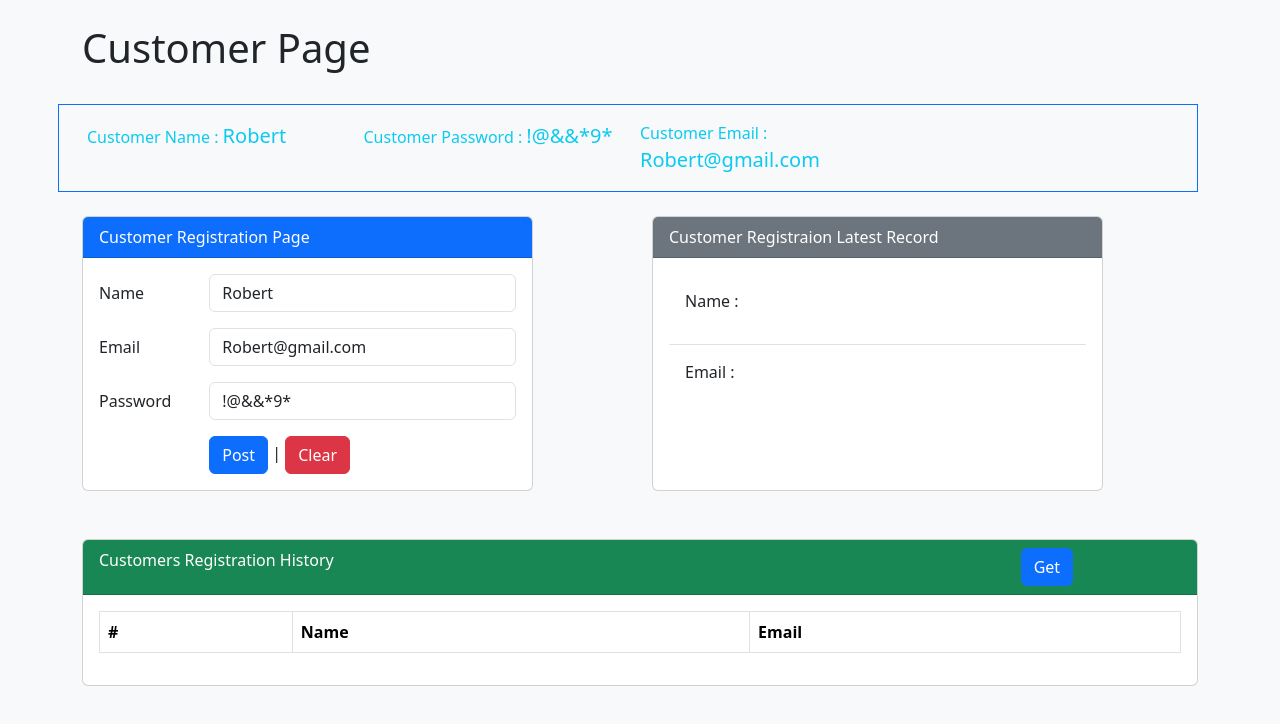
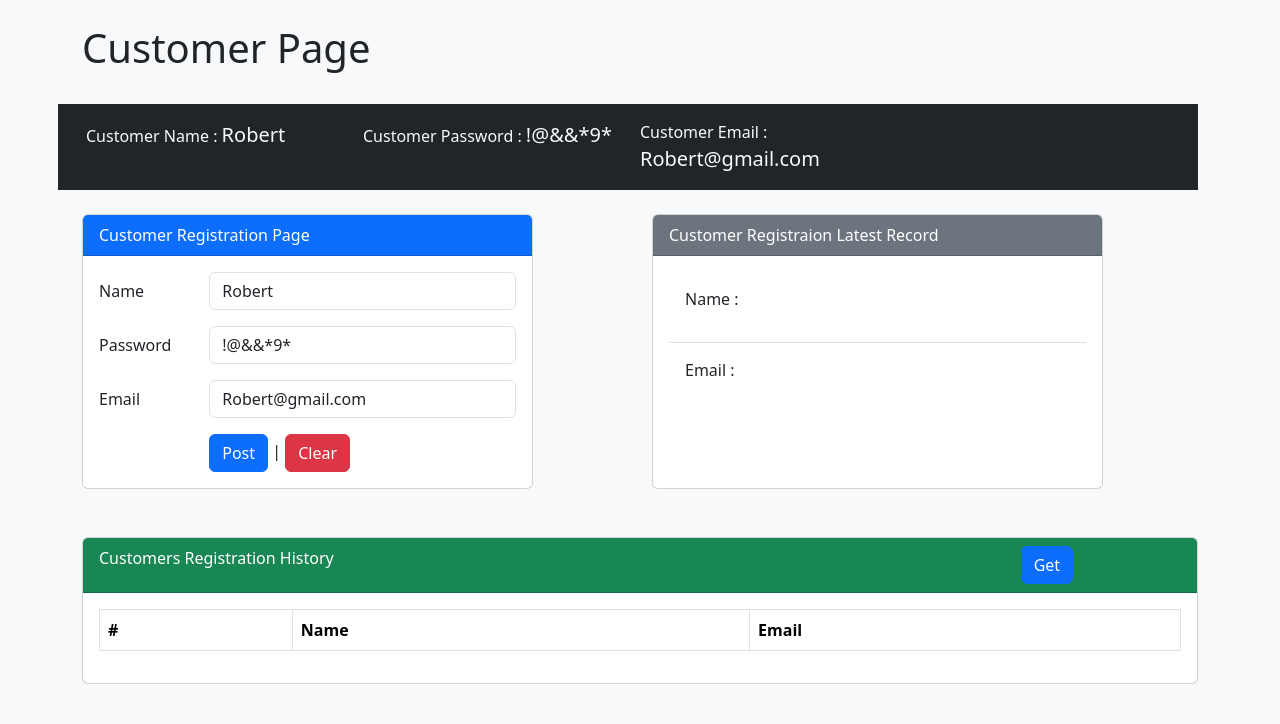
Before and after one commit to madanpatakota/AngularAdvancedConceptsApp, an Angular app: page / in a window 1280 px wide. Shown: the top 724 px of the page. Built offline with nearby package versions, Linux system fonts and the light colour scheme.

Commit message:
MOdifications

```diff
--- a/src/app/app.component.html
+++ b/src/app/app.component.html
@@ -1,16 +1,16 @@
 <div class="container">
   <div class="row mt-4">
     <h6 class="display-6">Customer Page</h6>
-    <div class="row mt-4  border border-primary p-3">
-      <span class="text-info col-3">
+    <div class="row mt-4 p-3 bg-dark text-light">
+      <span class="col-3">
         Customer Name :
         <span class="text-monospace fs-5"> {{ Customer.Name }}</span>
       </span>
-      <span class="text-info col-3">
+      <span class="col-3">
         Customer Password :
         <span class="text-monospace fs-5"> {{ Customer.Password }}</span>
       </span>
-      <span class="text-info col-3">
+      <span class="col-3">
         Customer Email :
         <span class="text-monospace fs-5"> {{ Customer.Email }}</span>
       </span>
--- a/src/app/customer-registration/customer-registration.component.html
+++ b/src/app/customer-registration/customer-registration.component.html
@@ -18,6 +18,19 @@
         </div>
       </div>
       <div class="mb-3 row">
+        <label for="password" class="col-sm-3 col-form-label">Password</label>
+        <div class="col-sm-9">
+          <input
+            type="text"
+            class="form-control"
+            id="password"
+            placeholder="Enter your Password"
+            [value]="CustomerInfo.Password"
+            #CustomerPassword
+          />
+        </div>
+      </div>
+      <div class="mb-3 row">
         <label for="email" class="col-sm-3 col-form-label">Email</label>
         <div class="col-sm-9">
           <input
@@ -27,19 +40,6 @@
             placeholder="Enter your email"
             [value]="CustomerInfo.Email"
             #CustomerEmail
-          />
-        </div>
-      </div>
-      <div class="mb-3 row">
-        <label for="password" class="col-sm-3 col-form-label">Password</label>
-        <div class="col-sm-9">
-          <input
-            type="text"
-            class="form-control"
-            id="password"
-            placeholder="Enter your Password"
-            [value]="CustomerInfo.Password"
-            #CustomerPassword
           />
         </div>
       </div>
```
